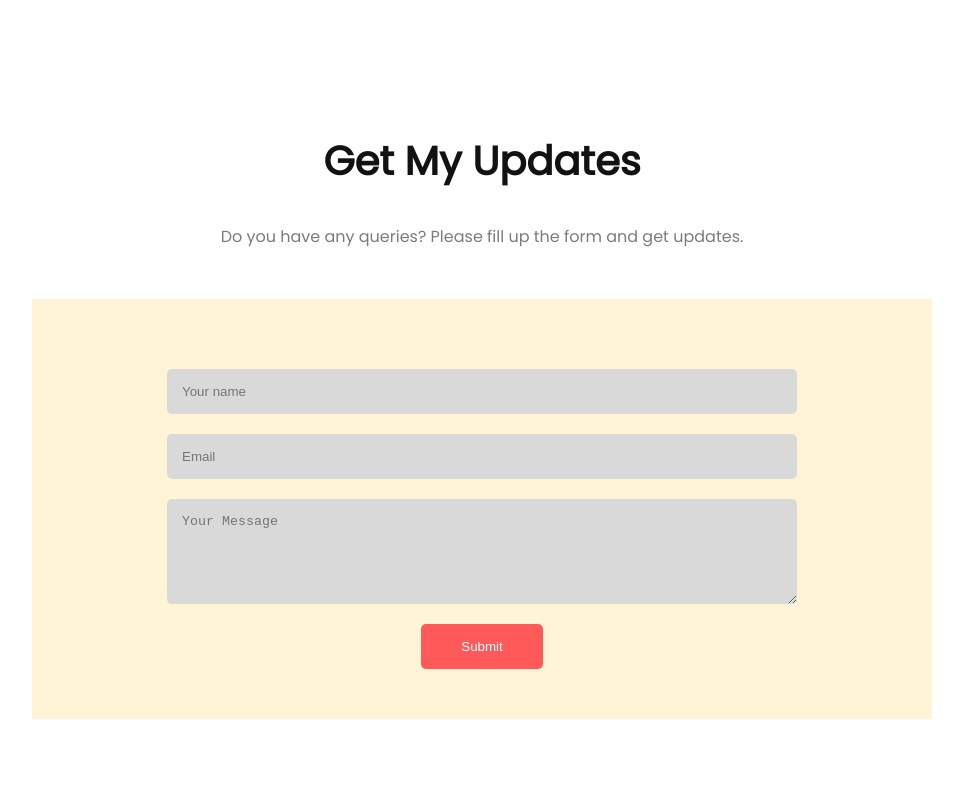
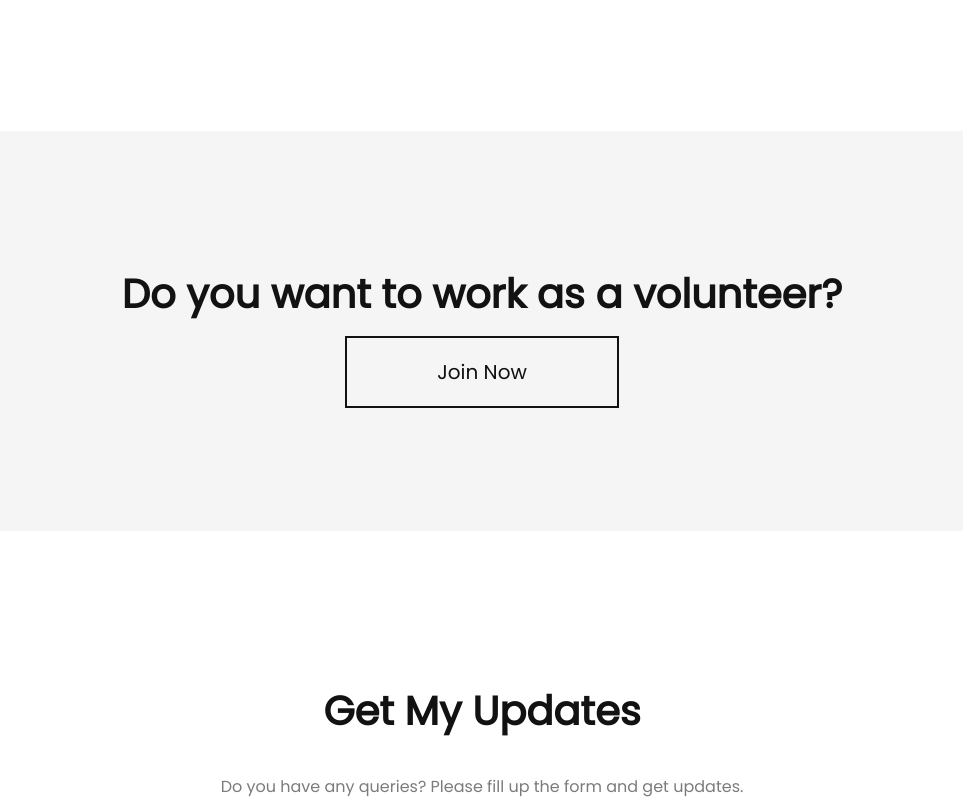
Before and after one commit to gmlincoln/denote-today, a plain HTML site: page index.html in a window 1280 px wide. Shown: the part 2100-2902 px from the top of the page, without its empty margins (158-1121 px from the left). Drawn offline with Linux system fonts and the light colour scheme.

Commit message:
final-commit

```diff
--- a/css/style.css
+++ b/css/style.css
@@ -153,3 +153,26 @@ body {
     border: none;
     cursor: pointer;
 }
+
+.footer {
+    height: 150px;
+    background-color: #0B0D17;
+    color: #82A5C0;
+    padding: 20px;
+}
+
+.voluntter-collection {
+    background-color: #F5F5F5;
+    height: 300px;
+
+    padding: 100px 0px 0px 0px;
+}
+
+.join-now {
+    width: 200px;
+    text-decoration: none;
+    color: #111111;
+    border: 2px solid #111111;
+    padding: 20px 90px;
+    font-size: 20px;
+}
--- a/index.html
+++ b/index.html
@@ -72,6 +72,14 @@
             </div>
         </div>
     </section>
+    <!--Volunteer Collecting Section-->
+    <section class="top voluntter-collection">
+        <h2>Do you want to work as a volunteer?</h2>
+        <a href="" class="join-now">Join Now</a>
+    </section>
+
+    <!--Form Section-->
+
     <section class="top my-update">
         <h2>Get My Updates</h2>
         <p>Do you have any queries? Please fill up the form and get updates.</p>
@@ -84,6 +92,11 @@
             </form>
         </div>
     </section>
+    <!--Footer Section-->
+    <footer class="footer">
+        <img src="images/footer.png" alt="">
+        <p>I’m gonna do it</p>
+    </footer>
 </body>
 
 </html>
```
Also changed, not shown: images/footer.png (added).
